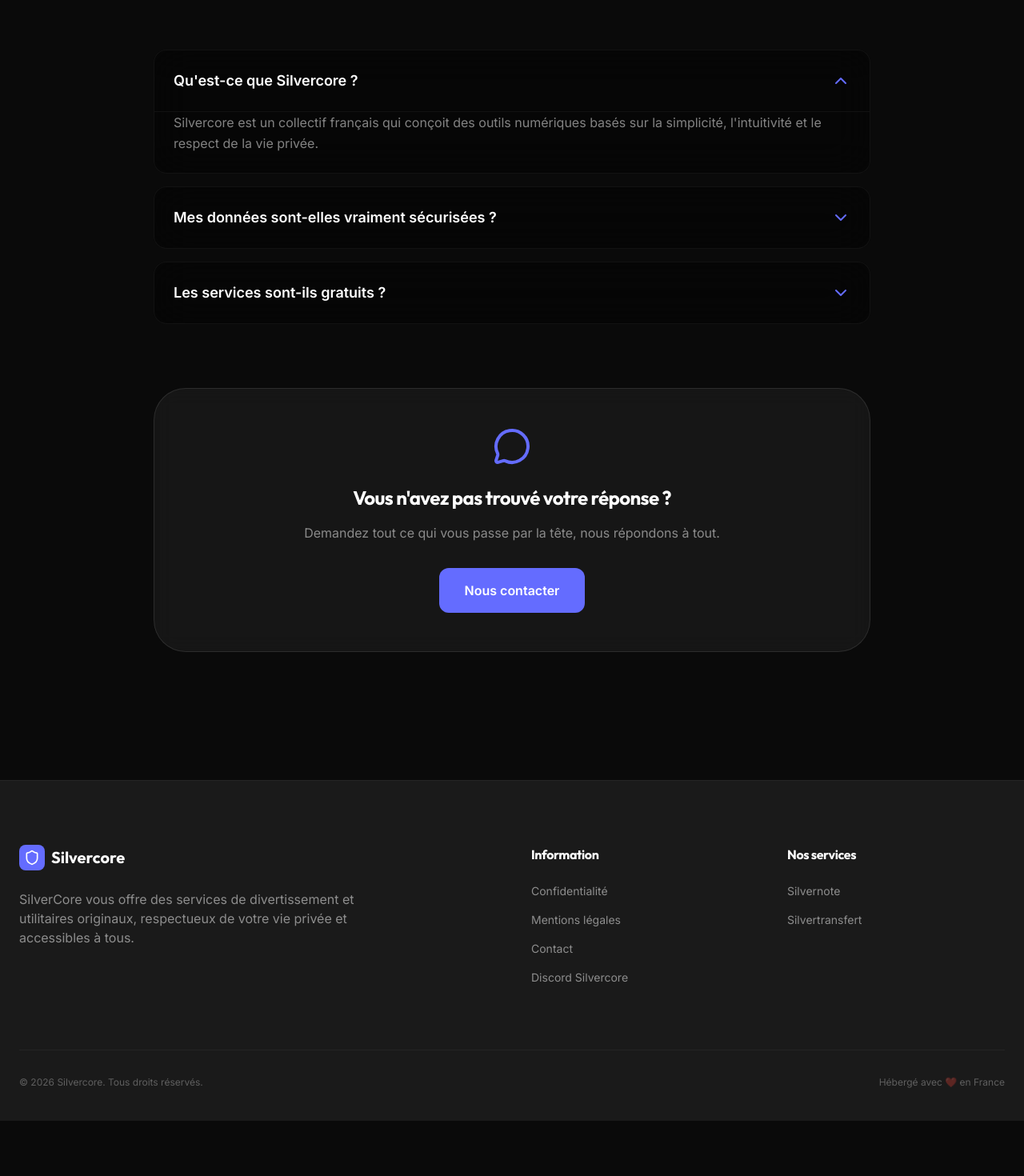
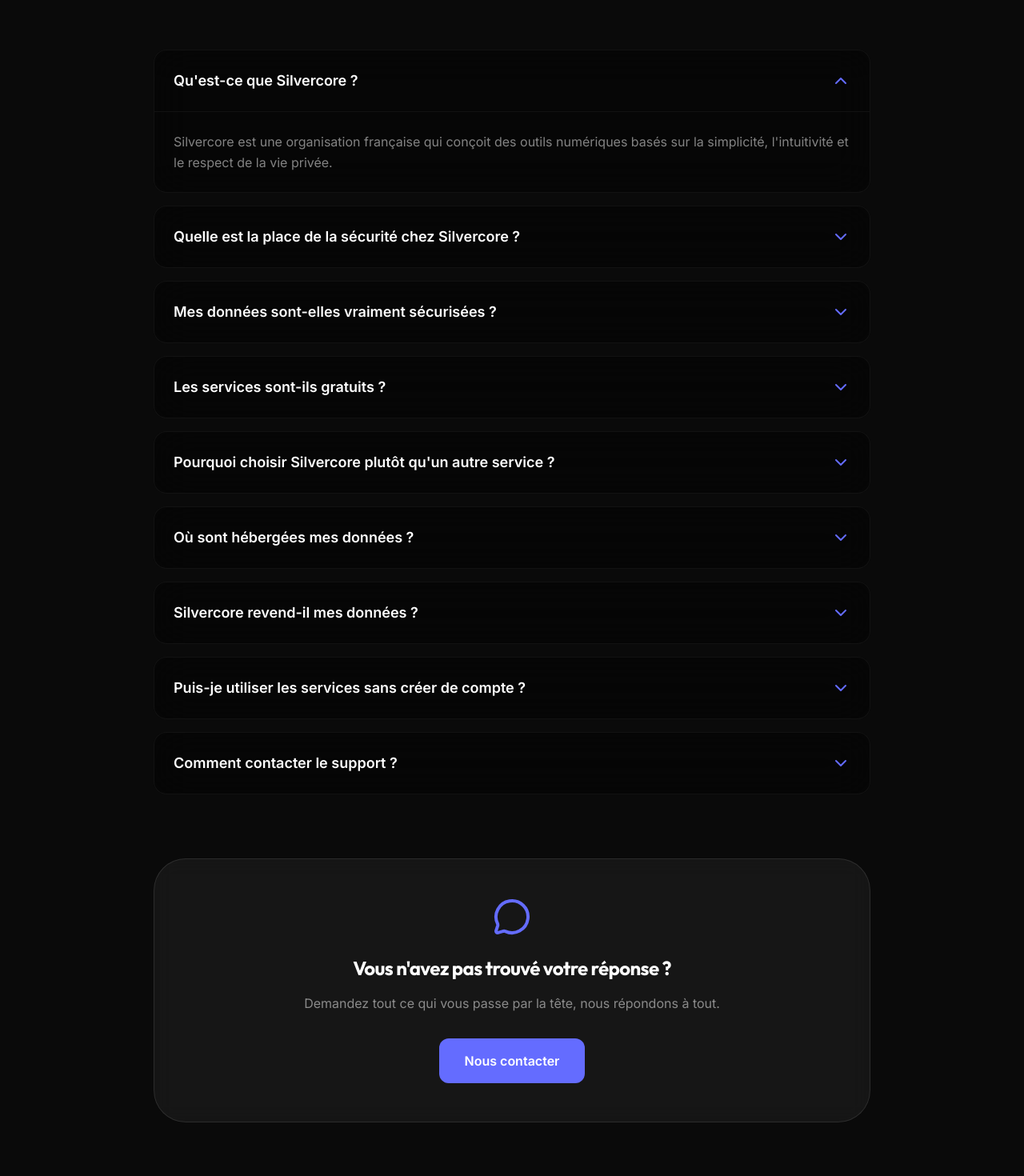
Before and after one commit to SilverCore-Git/web_site, a React (Vite) app: page /faq in a window 1280 px wide. Shown: the part 340-1810 px from the top of the page at 80% size. Before the commit the page ends 1741 px from the top, so only its background shows below. Built offline with nearby package versions, Linux system fonts and the light colour scheme.

Commit message:
update faq

```diff
--- a/src/components/Layout.tsx
+++ b/src/components/Layout.tsx
@@ -91,13 +91,10 @@
       <div className="max-w-7xl mx-auto grid grid-cols-1 md:grid-cols-4 gap-12">
         <div className="col-span-1 md:col-span-2">
           <Link to="/" className="flex items-center gap-2 mb-6">
-            <div className="w-8 h-8 bg-primary rounded-lg flex items-center justify-center">
-              <Shield className="text-white w-5 h-5" />
-            </div>
-            <span className="text-xl font-display font-bold">{SITE_NAME}</span>
+            <img src='/assets/logo/score/silvercore_logo_text.png' className='h-9' />
           </Link>
           <p className="text-white/50 max-w-md mb-8">
-            SilverCore vous offre des services de divertissement et utilitaires originaux,
+            SilverCore vous offre des services utilitaires originaux,
             respectueux de votre vie privée et accessibles à tous.
           </p>
           <div className="flex gap-4">
@@ -126,7 +123,7 @@
 
       <div className="max-w-7xl mx-auto mt-20 pt-8 border-t border-white/5 flex flex-col md:flex-row justify-between items-center gap-4 text-white/30 text-xs">
         <p>© {new Date().getFullYear()} {SITE_NAME}. Tous droits réservés.</p>
-        <p>Hébergé avec ❤️ en France</p>
+        <p>Hébergé en France avec les solutions SCORE HOST</p>
       </div>
     </footer>
   );
--- a/src/constants.ts
+++ b/src/constants.ts
@@ -50,14 +50,38 @@
 export const FAQS = [
   {
     question: "Qu'est-ce que Silvercore ?",
-    answer: "Silvercore est un collectif français qui conçoit des outils numériques basés sur la simplicité, l'intuitivité et le respect de la vie privée."
+    answer: "Silvercore est une organisation française qui conçoit des outils numériques basés sur la simplicité, l'intuitivité et le respect de la vie privée."
+  },
+  {
+    question: "Quelle est la place de la sécurité chez Silvercore ?",
+    answer: "Elle est centrale. Silvercore a pour objectif de proposer des services sécurisés et de lutter contre les GAFAM qui exploitent vos données et vous traquent sur Internet. Pour cela, chez Silvercore, tout est chiffré. Les quelques services externes utilisés sont français ou européens, et soumis à la réglementation RGPD."
   },
   {
     question: "Mes données sont-elles vraiment sécurisées ?",
-    answer: "Oui, nous utilisons le chiffrement de bout en bout pour nos services majeurs. De plus, toutes les données sont hébergées en France."
+    answer: "Oui, nous utilisons le chiffrement de bout en bout pour nos services majeurs. Pour les services qui ne le permettent pas, les données sont systématiquement chiffrées en base de données. De plus, elles sont hébergées en France."
   },
   {
     question: "Les services sont-ils gratuits ?",
-    answer: "La plupart de nos services de base sont gratuits. Nous croyons que la confidentialité ne devrait pas être un luxe."
+    answer: "La plupart de nos services fonctionnent sur un modèle freemium : une version de base est accessible gratuitement, avec des fonctionnalités supplémentaires disponibles via un abonnement."
+  },
+  {
+    question: "Pourquoi choisir Silvercore plutôt qu'un autre service ?",
+    answer: "Silvercore se distingue par son engagement fort en faveur de la confidentialité, sa transparence et la simplicité de ses outils. Contrairement à de nombreux services, nous ne monétisons pas vos données."
+  },
+  {
+    question: "Où sont hébergées mes données ?",
+    answer: "Toutes les données sont hébergées en France ou en Europe, dans des infrastructures respectant strictement les normes de sécurité et le RGPD."
+  },
+  {
+    question: "Silvercore revend-il mes données ?",
+    answer: "Non, jamais ! Vos données vous appartiennent. Silvercore ne les vend pas et ne les exploite pas à des fins publicitaires."
+  },
+  {
+    question: "Puis-je utiliser les services sans créer de compte ?",
+    answer: "Certains services peuvent être utilisés sans compte, mais la création d'un compte permet de sauvegarder vos données et d'accéder à toutes les fonctionnalités."
+  },
+  {
+    question: "Comment contacter le support ?",
+    answer: "Vous pouvez contacter le support via le formulaire de contact, les email contact et support, sur nos reseau sociaux et sur nos serveurs discords (que demandé de plus ?). Nous faisons notre maximum pour répondre rapidement à toutes les demandes."
   }
 ];
--- a/src/pages/FAQ.tsx
+++ b/src/pages/FAQ.tsx
@@ -62,7 +62,7 @@
                     exit={{ height: 0, opacity: 0 }}
                     transition={{ duration: 0.3 }}
                   >
-                    <div className="p-6 pt-0 text-white/50 leading-relaxed border-t border-white/5">
+                    <div className="p-6 text-white/50 leading-relaxed border-t border-white/5">
                       {faq.answer}
                     </div>
                   </motion.div>
```
